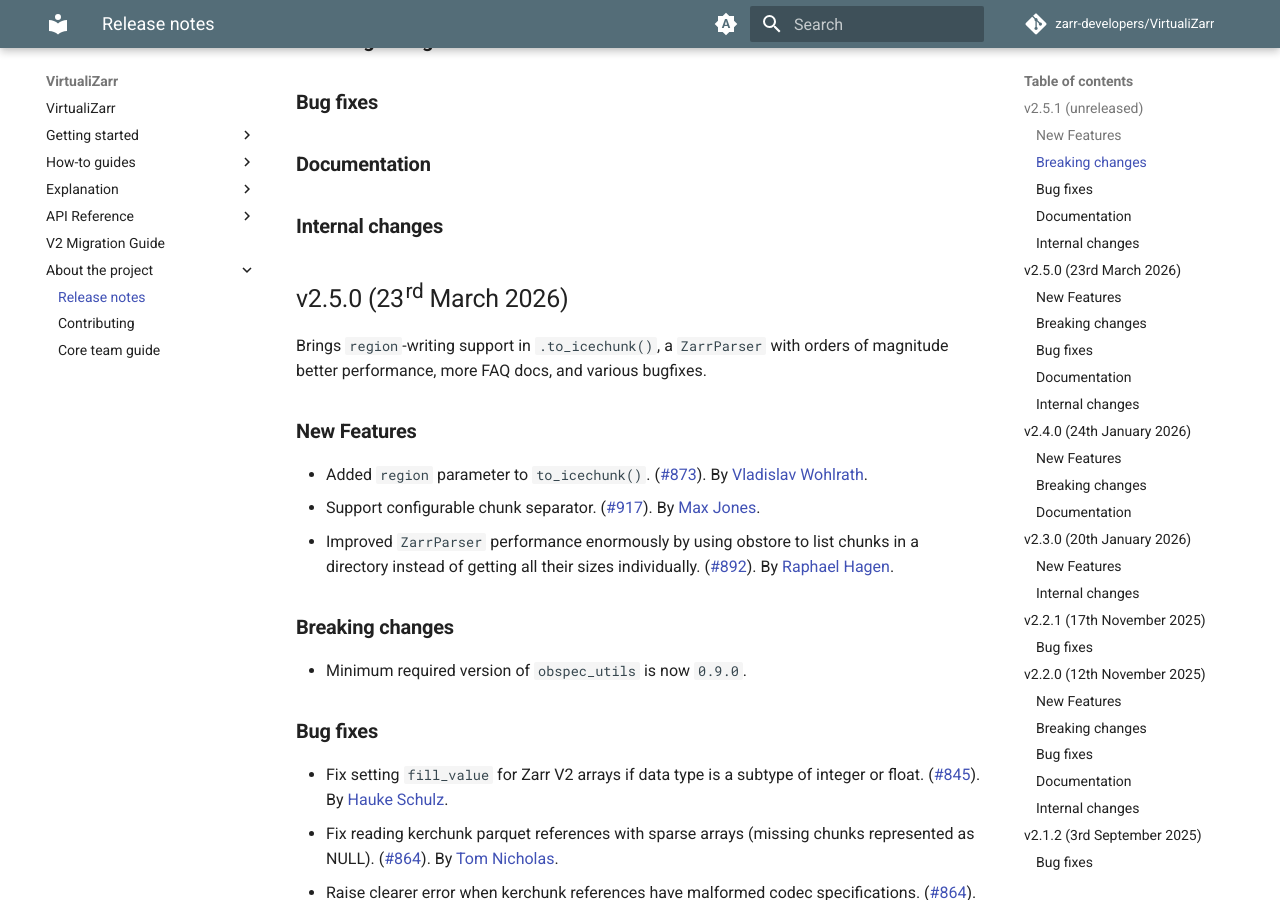
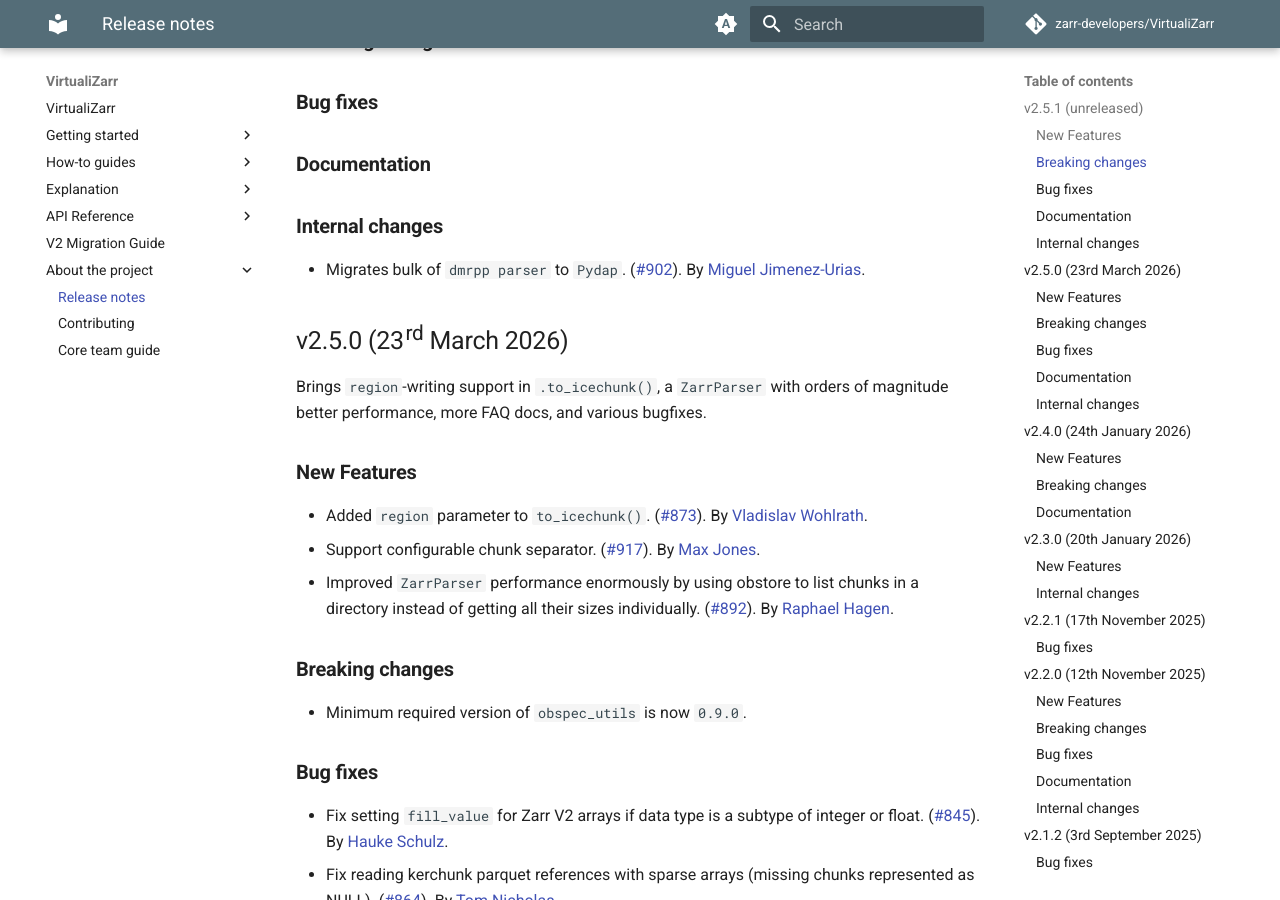
Before and after one commit to zarr-developers/VirtualiZarr, an MkDocs documentation site: the page built from docs/releases.md, in a window 1280 px wide and 900 px high, scrolled down 309 px. Built offline with MkDocs 1.6.1 and Material for MkDocs 9.7.7, drawn with Linux system fonts in a browser that asks for light colours; comment, search, counter and statistics services are not loaded; the version menu is left out.

Commit message:
add changes doc

```diff
--- a/docs/releases.md
+++ b/docs/releases.md
@@ -15,6 +15,10 @@
 ### Documentation
 
 ### Internal changes
+
+- Migrates bulk of `dmrpp parser` to `Pydap`.
+  ([#902](https://github.com/zarr-developers/VirtualiZarr/pull/902)).
+  By [Miguel Jimenez-Urias](https://github.com/Mikejmnez).
 
 ## v2.5.0 (23rd March 2026)
 
```
